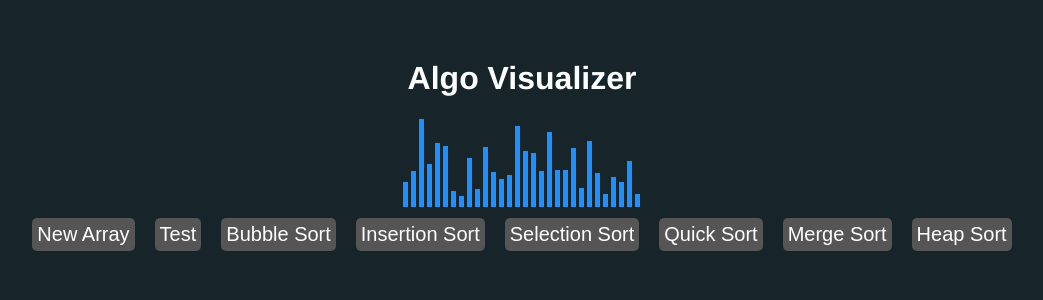
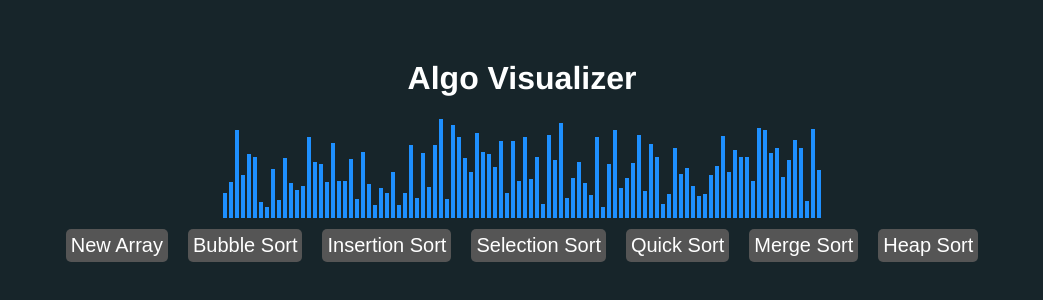
Before and after one commit to jameseaster/algo-visualization, a Vue app: page / in a window 1280 px wide. Shown: the top 300 px of the page, without its empty margins (118-1161 px from the left). Built offline with nearby package versions, Linux system fonts and the light colour scheme.

Commit message:
(feat) add visualization to quick sort

```diff
--- a/src/App.vue
+++ b/src/App.vue
@@ -39,10 +39,8 @@ export default {
   methods: {
     populateArray: function() {
       this.numbers = [];
-      // randomize the length of the array FOR TESTING
-      // let length = Math.round(Math.random() * 5) + 20;
 
-      for (let i = 0; i < 30; i++) {
+      for (let i = 0; i < 100; i++) {
         let value = Math.round(Math.random() * 90) + 10;
         let color = this.primary;
         this.numbers.push({ value, color });
@@ -68,9 +66,10 @@ export default {
       }
     },
     bubbleSort: async function() {
+      let array = this.numbers;
       // change the color to primary to start sorting algorithm
-      this.numbers.forEach((num, index) => {
-        this.$set(this.numbers, index, {
+      array.forEach((num, index) => {
+        this.$set(array, index, {
           value: num.value,
           color: this.primary,
         });
@@ -78,40 +77,40 @@ export default {
       let counter = 0;
       let swap = true;
 
-      while (counter < this.numbers.length && swap) {
+      while (counter < array.length && swap) {
         swap = false;
-        for (let i = 0; i < this.numbers.length - 1 - counter; i++) {
+        for (let i = 0; i < array.length - 1 - counter; i++) {
           // change color of two indeces that are being compared
-          let { value: a } = this.numbers[i];
-          let { value: b } = this.numbers[i + 1];
-          this.$set(this.numbers, i, { value: a, color: this.compare });
-          this.$set(this.numbers, i + 1, { value: b, color: this.compare });
+          let { value: a } = array[i];
+          let { value: b } = array[i + 1];
+          this.$set(array, i, { value: a, color: this.compare });
+          this.$set(array, i + 1, { value: b, color: this.compare });
 
           // pauses the event loop to better visualize the algo
           await new Promise((resolve) => setTimeout(resolve, 20));
 
           // if the first index is greater than the second
-          if (this.numbers[i].value > this.numbers[i + 1].value) {
+          if (array[i].value > array[i + 1].value) {
             swap = true;
             // swap indeces
-            let { value, color } = this.numbers[i];
-            let { value: tempValue } = this.numbers[i + 1];
-            this.$set(this.numbers, i + 1, { value, color });
-            this.$set(this.numbers, i, { value: tempValue, color });
+            let { value, color } = array[i];
+            let { value: tempValue } = array[i + 1];
+            this.$set(array, i + 1, { value, color });
+            this.$set(array, i, { value: tempValue, color });
           }
 
           // change colors back to primary and set the final index color to sorted
-          let { value: newA } = this.numbers[i];
-          let { value: newB } = this.numbers[i + 1];
-          this.$set(this.numbers, i, { value: newA, color: this.primary });
-          this.$set(this.numbers, i + 1, { value: newB, color: this.sorted });
+          let { value: newA } = array[i];
+          let { value: newB } = array[i + 1];
+          this.$set(array, i, { value: newA, color: this.primary });
+          this.$set(array, i + 1, { value: newB, color: this.sorted });
         }
         // increment counter
         counter += 1;
       }
       // change the color to sorted on the final iteration
-      this.numbers.forEach((num, index) => {
-        this.$set(this.numbers, index, {
+      array.forEach((num, index) => {
+        this.$set(array, index, {
           value: num.value,
           color: this.sorted,
         });
@@ -183,7 +182,7 @@ export default {
           this.$set(array, i, { value: iIdx, color: this.compare });
 
           // // pauses the event loop to better visualize the algo
-          await new Promise((resolve) => setTimeout(resolve, 15));
+          await new Promise((resolve) => setTimeout(resolve, 0.5));
 
           // If a value smaller than the value at smallestIdx is found
           if (array[i].value < array[smallestIdx].value) {
@@ -217,13 +216,24 @@ export default {
         currentIdx += 1;
       }
     },
-    quickSort: function(
+    quickSort: async function(
       array = this.numbers,
       startIdx = 0,
       endIdx = array.length - 1
     ) {
       // if the array is less than length 2, return
-      if (startIdx >= endIdx) return array;
+      if (startIdx >= endIdx) {
+        // change the colors of this array to sorted
+        if (array[startIdx]) {
+          let { value } = array[startIdx];
+          this.$set(array, startIdx, { value, color: this.sorted });
+        }
+        if (array[endIdx]) {
+          let { value } = array[endIdx];
+          this.$set(array, endIdx, { value, color: this.sorted });
+        }
+        return array;
+      }
       // create a pivot at the startIdx
       let pivot = startIdx;
       // left pointer is pivot + 1
@@ -231,34 +241,63 @@ export default {
       // right pointer is the end of the array
       let right = endIdx;
 
+      // // start each array with primary colors
+      array.forEach((num, index) => {
+        if (index >= startIdx && index <= endIdx) {
+          num.color = this.primary;
+        }
+      });
+
+      // set pivot color to be gold
+      let { value } = array[pivot];
+      this.$set(array, pivot, { value, color: "gold" });
+
       // while left pointer is less than or equal to right pivot
       while (left <= right) {
+        // right and left pointers can be compare color
+        let { value: l } = array[left];
+        let { value: r } = array[right];
+        this.$set(array, left, { value: l, color: this.compare });
+        this.$set(array, right, { value: r, color: this.compare });
+
+        // pauses the event loop to better visualize the algo
+        await new Promise((resolve) => setTimeout(resolve, 20));
+
         // If value at left > pivot && value at right < pivot
         if (
           array[left].value > array[pivot].value &&
           array[right].value < array[pivot].value
         ) {
           // swap left and right values
-          let placeholder = array[left];
-          array[left] = array[right];
-          array[right] = placeholder;
+          let { value: l } = array[left];
+          let { value: r } = array[right];
+          this.$set(array, left, { value: r, color: array[left].color });
+          this.$set(array, right, { value: l, color: array[right].color });
         }
 
         // pivot value is >= left pointer, increase left pointer
         if (array[pivot].value >= array[left].value) {
+          let { value: newVal } = array[left];
+          this.$set(array, left, { value: newVal, color: this.primary });
           left += 1;
         }
 
         // pivot value is <= right pointer, decrease right pointer
         if (array[pivot].value <= array[right].value) {
+          let { value: newVal } = array[right];
+          this.$set(array, right, { value: newVal, color: this.primary });
           right -= 1;
         }
       }
 
+      // pauses the event loop to better visualize the algo
+      await new Promise((resolve) => setTimeout(resolve, 20));
+
       // Swap the values of pivot and right pointer
-      let placeholder = array[right];
-      array[right] = array[pivot];
-      array[pivot] = placeholder;
+      let { value: p } = array[pivot];
+      let { value: rValue } = array[right];
+      this.$set(array, pivot, { value: rValue, color: this.compare });
+      this.$set(array, right, { value: p, color: this.sorted });
 
       // find the smaller of the two remaining arrays
       let leftArrayIsSmaller = right - 1 - startIdx < endIdx - right + 1;
@@ -272,7 +311,6 @@ export default {
         this.quickSort(array, startIdx, right - 1);
       }
 
-      console.log(array.map((x) => x.value));
       return array;
     },
   },
--- a/src/components/Buttons.vue
+++ b/src/components/Buttons.vue
@@ -1,7 +1,7 @@
 <template>
   <div>
     <button @click="$emit('populate-array')" class="btn">New Array</button>
-    <button class="btn" @click="$emit('test')">Test</button>
+    <!-- <button class="btn" @click="$emit('test')">Test</button> -->
     <button class="btn" @click="$emit('bubble-sort')">Bubble Sort</button>
     <button class="btn" @click="$emit('insertion-sort')">Insertion Sort</button>
     <button class="btn" @click="$emit('selection-sort')">Selection Sort</button>
--- a/src/components/Data.vue
+++ b/src/components/Data.vue
@@ -30,12 +30,12 @@ export default {
   align-items: flex-end;
 }
 .value-container {
-  width: 8px;
+  width: 6px;
 }
 .numbers {
   color: white;
   background-color: dodgerblue;
-  width: 5px;
+  width: 4px;
   margin: 1px;
 }
 </style>
```
